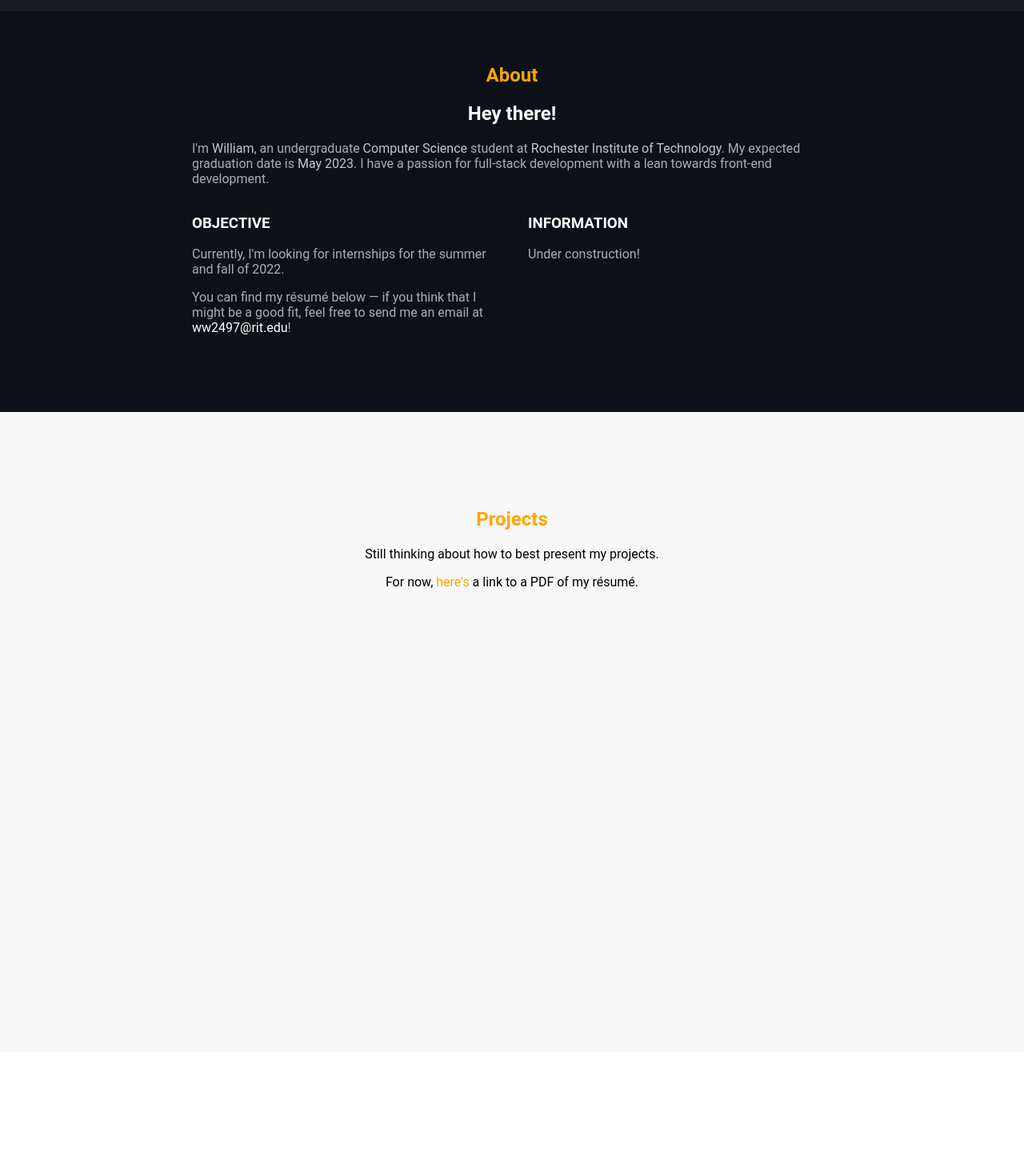
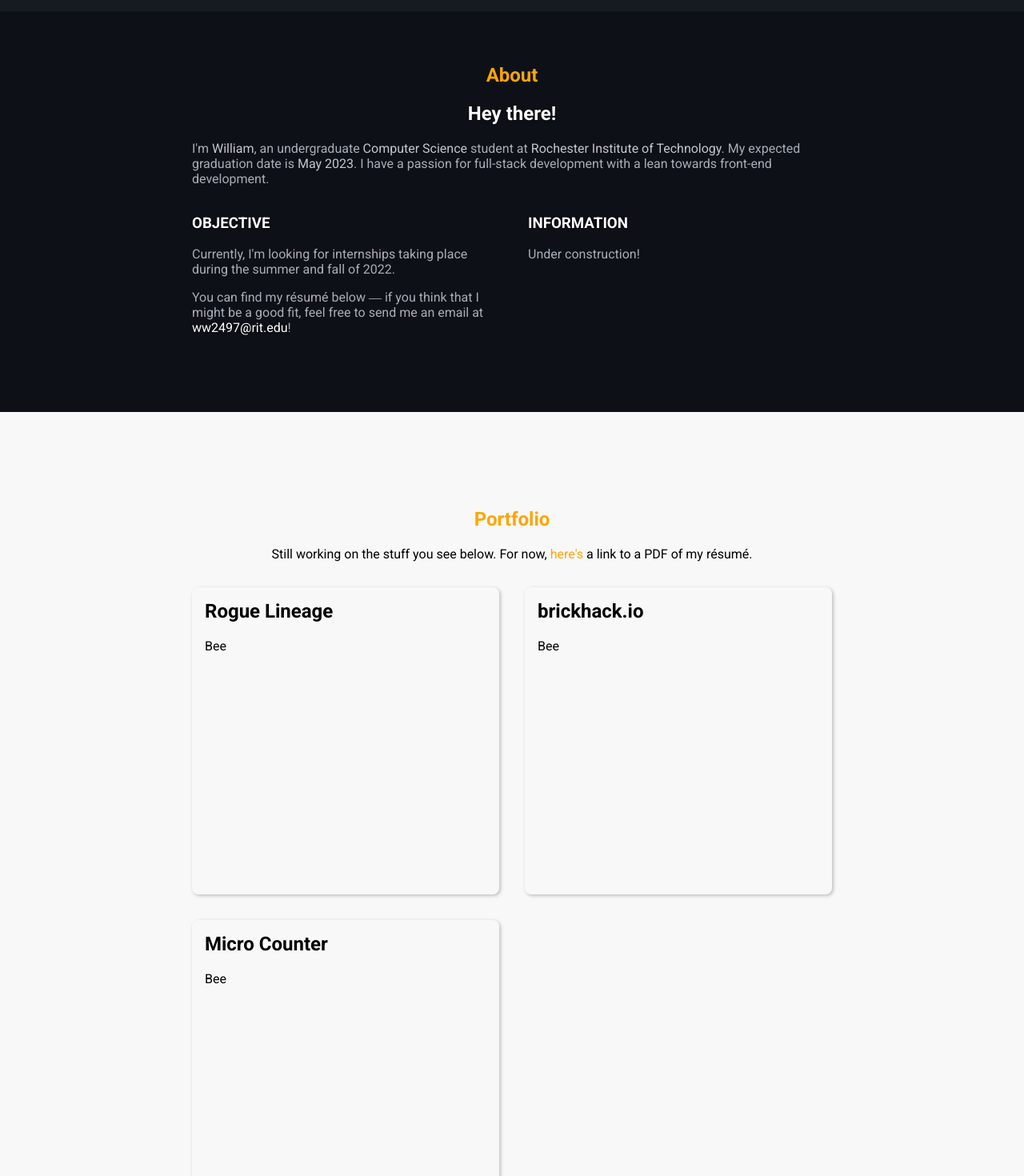
Before and after one commit to ww2497/ww2497.github.io, a React (Create React App) app: page / in a window 1280 px wide. Shown: the part 840-2310 px from the top of the page at 80% size. Before the commit the page ends 2155 px from the top, so only its background shows below. Built offline with nearby package versions, Linux system fonts and the light colour scheme.

Commit message:
Remove sticky, start project cards

```diff
--- a/package.json
+++ b/package.json
@@ -11,6 +11,7 @@
     "@testing-library/jest-dom": "^5.11.9",
     "@testing-library/react": "^11.2.3",
     "@testing-library/user-event": "^12.6.2",
+    "classnames": "^2.3.1",
     "gh-pages": "^3.1.0",
     "node-sass": "^4.14.1",
     "react": "^17.0.1",
--- a/public/index.html
+++ b/public/index.html
@@ -29,7 +29,7 @@
 		-->
 		<link rel="preconnect" href="https://fonts.googleapis.com">
 		<link rel="preconnect" href="https://fonts.gstatic.com" crossorigin>
-		<link href="https://fonts.googleapis.com/css2?family=Roboto:400500600700&display=swap" rel="stylesheet">
+		<link href="https://fonts.googleapis.com/css2?family=Roboto:wght@400;500;700&display=swap" rel="stylesheet">
 
 		<title>William Wu</title>
 	</head>
--- a/src/App.js
+++ b/src/App.js
@@ -11,8 +11,11 @@ import './App.sass';
 import rainImage from './assets/rain.jpg';
 import rainVideo from './assets/rain.mp4';
 
+var classNames = require('classnames');
+
 function App(props) {
-	const [navShown, showNav] = useState(true);
+	const [navHidden, hideNav] = useState(false);
+	const [navBackground, showNavBackground] = useState(false);
 	const scrollDuration = 500;
 
 	function getVideo() {
@@ -21,11 +24,11 @@ function App(props) {
 
 	return (
 		<div>
-			<nav id="nav" className={navShown ? "" : "hide"}>
+			<nav id="nav" className={classNames({"hide": navHidden}, {"background": navBackground})}>
 				<ul>
-					<li id="navHome"><Link activeClass="active" to="home" spy={true} smooth={true} duration={scrollDuration} onSetActive={() => showNav(false)}>Home</Link></li>
-					<li id="navAbout"><Link activeClass="active" to="about" spy={true} smooth={true} duration={scrollDuration} onSetActive={() => showNav(true)}>About</Link></li>
-					<li id="navResume"><Link activeClass="active" to="resume" spy={true} smooth={true} duration={scrollDuration}>Résumé</Link></li>
+					<li id="navHome"><Link activeClass="active" to="home" spy={true} smooth={true} duration={scrollDuration} onSetActive={() => [hideNav(true), showNavBackground(false)]}>Home</Link></li>
+					<li id="navAbout"><Link activeClass="active" to="about" spy={true} smooth={true} duration={scrollDuration} onSetActive={() => [hideNav(false), showNavBackground(true)]}>About</Link></li>
+					<li id="navPortfolio"><Link activeClass="active" to="portfolio" spy={true} smooth={true} duration={scrollDuration} onSetActive={() => showNavBackground(true)}>Portfolio</Link></li>
 				</ul>
 			</nav>
 			<Waypoint onEnter={() => getVideo().play()} onLeave={() => getVideo().pause()}></Waypoint>
@@ -36,7 +39,7 @@ function App(props) {
 					Your browser does not support the video tag.
 				</video>
 
-				<Waypoint onEnter={() => showNav(true)} onLeave={() => showNav(false)}>
+				<Waypoint onEnter={() => hideNav(false)} onLeave={() => hideNav(true)}>
 					<div></div>
 				</Waypoint>
 				<div className="content">
@@ -85,7 +88,7 @@ function App(props) {
 						<div>
 							<h3>OBJECTIVE</h3>
 							<p>
-								Currently, I'm looking for internships for the summer and fall of 2022.
+								Currently, I'm looking for internships taking place during the summer and fall of 2022.
 							</p>
 							<p>
 								You can find my résumé below ― if you think that I might be a good fit, feel free to send me an email at <a href="mailto:ww2497@rit.edu">ww2497@rit.edu</a>!
@@ -100,21 +103,46 @@ function App(props) {
 					</div>
 				</div>
 			</section>
-			<section id="resume">
+			<section id="portfolio">
 				<div className="content">
 					<h1 className="section-name">
-						Projects
+						Portfolio
 					</h1>
 					<p>
-						Still thinking about how to best present my projects.
+						Still working on the stuff you see below. For now, <a href="/Résumé.pdf">here's</a> a link to a PDF of my résumé.
 					</p>
-					<p>
-						For now, <a href="/Résumé.pdf">here's</a> a link to a PDF of my résumé.
-					</p>
+					<div id="projects">
+						<Project title="Rogue Lineage">
+							<p>
+								Bee
+							</p>
+						</Project>
+						<Project title="brickhack.io">
+							<p>
+								Bee
+							</p>
+						</Project>
+						<Project title="Micro Counter">
+							<p>
+								Bee
+							</p>
+						</Project>
+					</div>
 				</div>
 			</section>
 		</div>
 	);
 }
 
+function Project(props) {
+	const [visible, makeVisible] = useState(false);
+	return (
+		<div className={classNames("project", {"fadein": visible})}>
+			<h1>{props.title}</h1>
+			{props.children}
+			<Waypoint onEnter={() => makeVisible(true)}></Waypoint>
+		</div>
+	);
+}
+
 export default App;
--- a/src/App.sass
+++ b/src/App.sass
@@ -3,13 +3,14 @@ $github-nav-text: #f0f6fc
 $github-body: #0d1117
 $github-body-text: #8b949e
 
-$color-github: #161b22
-$color-linkedin: #0a66c2
-$color-mail: #77dd77
+$icon-github: #161b22
+$icon-linkedin: #0a66c2
+$icon-mail: #77dd77
 
-$resume-background: #f8f8f8
+$bg-portfolio: #f8f8f8
 
 $nav-height: 3.34375rem
+$section-width: 50rem
 
 html
 	font-size: 100%
@@ -33,11 +34,14 @@ nav
 	height: $nav-height
 	width: 100%
 	font-weight: 600
-	transition: opacity 0.2s, background-color 0.2s
+	transition: 0.2s
 	z-index: 2
 
 	&.hide
 		opacity: 0
+
+	&.background
+		background-color: $github-nav
 
 	ul
 		list-style: none
@@ -77,8 +81,9 @@ section
 	text-align: center
 
 	.content
-		margin: 0 1rem
-		max-width: 50rem
+		$margin: 1rem
+		width: calc(100% - 2 * #{$margin})
+		max-width: $section-width
 
 	.section-name
 		margin-block-start: 0
@@ -139,16 +144,16 @@ section
 
 				svg, path
 					color: inherit
-					transition: color 0.075s
+					transition: color 0.05s
 
 				&#icon-github:hover
-					color: $github-nav
+					color: $icon-github
 
 				&#icon-linkedin:hover
-					color: $color-linkedin
+					color: $icon-linkedin
 
 				&#icon-mail:hover
-					color: $color-mail
+					color: $icon-mail
 
 		#wip
 			font-size: 1.25rem
@@ -164,34 +169,53 @@ section
 	color: lighten($github-body-text, 10)
 
 	a, h2, h3
-		color: white
+		@extend %white-shadow
 
 	p
 		text-align: left
 
-	#about-introduction *
-		max-width: 50rem
-
-		span
-			color: lighten($github-body-text, 20)
+	#about-introduction span
+		color: lighten($github-body-text, 20)
 
 	#about-info
-		max-width: 50rem
 		margin-bottom: 5rem
 
 		div
 			text-align: left
 
-#resume
+#portfolio
 	min-height: 100vh
-	background-color: $resume-background
+	background-color: $bg-portfolio
 
 	a
 		color: orange
 
+	#projects
+		display: grid
+		grid-template-columns: repeat(1, 1fr)
+		grid-gap: 2rem
+		margin: 2rem 0
+		text-align: left
+
+		.project
+			aspect-ratio: 1
+			padding: 1rem
+			border-radius: 0.5rem
+			box-shadow: 0.1rem 0.1rem 0.25rem transparentize(black, 0.75)
+			opacity: 0
+			transform: translateX(-10rem)
+			transition: 1s
+
+			&.fadein
+				opacity: 1
+				transform: none
+
+			h1
+				margin-block-start: 0
+
 @media(min-width: 60vh) // desktop proportions
 	#home #rain-image, #home #rain-video
-		object-position: 0% 100% // always show left side of the background video
+		object-position: 0% 100% // always show the left side of the background video
 
 	#about #about-info
 		display: flex
@@ -199,3 +223,6 @@ section
 
 		div
 			flex: 1
+
+	#portfolio #projects
+		grid-template-columns: repeat(2, 1fr)
```
Also changed, not shown: 1 other file (tests, documents, lock files or other folders).
